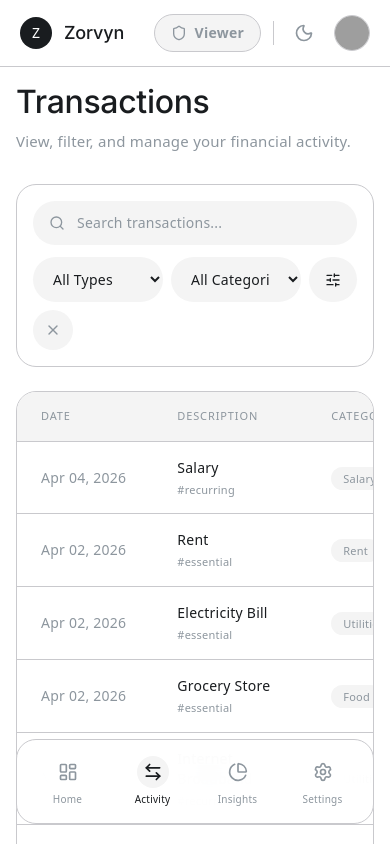
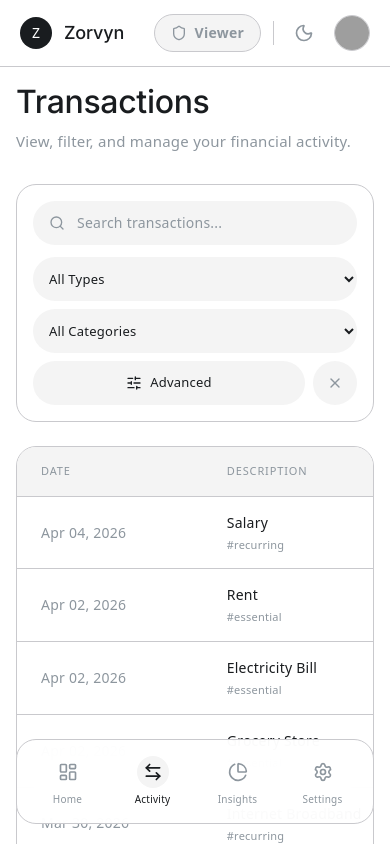
Before and after one commit to DevSsChar/Financial_Dashboard, a Next.js app: page /transactions in a window 390 px wide. Shown: the top 844 px of the page. Built offline with nearby package versions, Linux system fonts and the light colour scheme; grey boxes are pictures that could not be loaded.

Commit message:
Patched small responsiveness issues

```diff
--- a/src/app/insights/page.tsx
+++ b/src/app/insights/page.tsx
@@ -107,7 +107,7 @@ export default function InsightsPage() {
       </header>
 
       {/* Summary Cards */}
-      <div className="grid grid-cols-1 md:grid-cols-3 gap-5">
+      <div className="grid grid-cols-1 lg:grid-cols-3 gap-5">
         <motion.div {...ANIM.row(0)} className="card-surface p-6">
           <div className="flex items-center gap-2 mb-3">
             <div className="p-2 rounded-[12px] bg-[#494fdf]/8 text-[#494fdf]">
--- a/src/app/page.tsx
+++ b/src/app/page.tsx
@@ -64,7 +64,7 @@ export default function DashboardPage() {
       </header>
 
       {/* Summary Cards — Design.md: 20px radius, no shadows, flat surfaces */}
-      <div className="grid grid-cols-1 md:grid-cols-3 gap-5">
+      <div className="grid grid-cols-1 lg:grid-cols-3 gap-5">
         {cards.map((card, i) => (
           <motion.div
             key={card.title}
--- a/src/components/transactions/TransactionFilters.tsx
+++ b/src/components/transactions/TransactionFilters.tsx
@@ -16,7 +16,7 @@ export function TransactionFilters({ onExportCSV, onExportJSON }: TransactionFil
 
   return (
     <div className="flex flex-col gap-3 card-surface p-4">
-      <div className="flex flex-col sm:flex-row gap-3">
+      <div className="flex flex-col xl:flex-row gap-3">
       {/* Search — Design.md: pill inputs */}
       <div className="relative flex-1 min-w-0">
         <Search className="absolute left-4 top-1/2 -translate-y-1/2 w-4 h-4 text-[var(--muted)]" />
@@ -30,9 +30,9 @@ export function TransactionFilters({ onExportCSV, onExportJSON }: TransactionFil
       </div>
 
       {/* Dropdowns — explicitly set background/color for mobile dark mode */}
-      <div className="flex gap-2 flex-wrap sm:flex-nowrap">
+      <div className="flex flex-col sm:flex-row flex-wrap xl:flex-nowrap gap-2 w-full xl:w-auto">
         <select
-          className="flex-1 sm:flex-none min-w-[110px] px-4 py-3 bg-[var(--surface-alt)] text-[var(--foreground)] border-none rounded-[9999px] text-sm font-medium focus:ring-2 focus:ring-[#494fdf] outline-none cursor-pointer filter-select"
+          className="flex-1 min-w-0 px-3 py-3 bg-[var(--surface-alt)] text-[var(--foreground)] border-none rounded-[9999px] text-[13px] font-medium focus:ring-2 focus:ring-[#494fdf] outline-none cursor-pointer filter-select"
           value={filters.type}
           onChange={(e) => dispatch({ type: "SET_FILTER", payload: { type: e.target.value as any } })}
         >
@@ -42,7 +42,7 @@ export function TransactionFilters({ onExportCSV, onExportJSON }: TransactionFil
         </select>
 
         <select
-          className="flex-1 sm:flex-none min-w-[130px] px-4 py-3 bg-[var(--surface-alt)] text-[var(--foreground)] border-none rounded-[9999px] text-sm font-medium focus:ring-2 focus:ring-[#494fdf] outline-none cursor-pointer filter-select"
+          className="flex-1 min-w-0 px-3 py-3 bg-[var(--surface-alt)] text-[var(--foreground)] border-none rounded-[9999px] text-[13px] font-medium focus:ring-2 focus:ring-[#494fdf] outline-none cursor-pointer filter-select"
           value={filters.category}
           onChange={(e) => dispatch({ type: "SET_FILTER", payload: { category: e.target.value } })}
         >
@@ -54,24 +54,26 @@ export function TransactionFilters({ onExportCSV, onExportJSON }: TransactionFil
           ))}
         </select>
 
+        <div className="flex gap-2 w-full sm:w-auto">
           <button
             onClick={() => setShowAdvanced(!showAdvanced)}
-          className={`px-4 py-3 rounded-[9999px] text-sm font-medium transition-colors flex items-center justify-center gap-2 ${
+            className={`flex-1 sm:flex-none px-4 py-3 rounded-[9999px] text-[13px] font-medium transition-colors flex items-center justify-center gap-2 ${
               showAdvanced ? "bg-[#494fdf] text-white" : "bg-[var(--surface-alt)] text-[var(--foreground)] hover:bg-[var(--border)]"
             }`}
             title="Toggle Advanced Filters"
           >
             <SlidersHorizontal className="w-4 h-4 shrink-0" />
-          <span className="hidden sm:inline">Advanced</span>
+            <span className="sm:hidden lg:inline">Advanced</span>
           </button>
 
           <button
             onClick={() => dispatch({ type: "RESET_FILTERS" })}
-          className="p-3 bg-[var(--surface-alt)] hover:bg-[var(--border)] rounded-[9999px] transition-colors focus:ring-2 focus:ring-[#494fdf] outline-none flex items-center justify-center shrink-0 text-[var(--muted)] hover:text-[var(--foreground)]"
+            className="p-3 w-[44px] h-[44px] bg-[var(--surface-alt)] hover:bg-[var(--border)] rounded-[9999px] transition-colors focus:ring-2 focus:ring-[#494fdf] outline-none flex items-center justify-center shrink-0 text-[var(--muted)] hover:text-[var(--foreground)]"
             title="Reset Filters"
           >
-          <X className="w-4 h-4" /> {/* Wait I didn't import X, I will use "Clear" text instead or just keep it simple */}
+            <X className="w-4 h-4 shrink-0" />
           </button>
+        </div>
       </div>
       </div>
 
--- a/src/components/transactions/TransactionsView.tsx
+++ b/src/components/transactions/TransactionsView.tsx
@@ -115,7 +115,7 @@ export function TransactionsView() {
           <EmptyState title="No transactions found" description="Try adjusting your filters or search terms." />
         ) : (
           <div className="overflow-x-auto">
-            <table className="w-full text-left border-collapse">
+            <table className="w-full text-left border-collapse min-w-[800px]">
               <thead>
                 <tr className="border-b border-[var(--border)] bg-[var(--surface-alt)]">
                   <th className="px-6 py-4 text-[11px] font-medium text-[var(--muted)] uppercase tracking-[0.08em]">Date</th>
```
Lines whose indentation alone changed are shown as unchanged.
